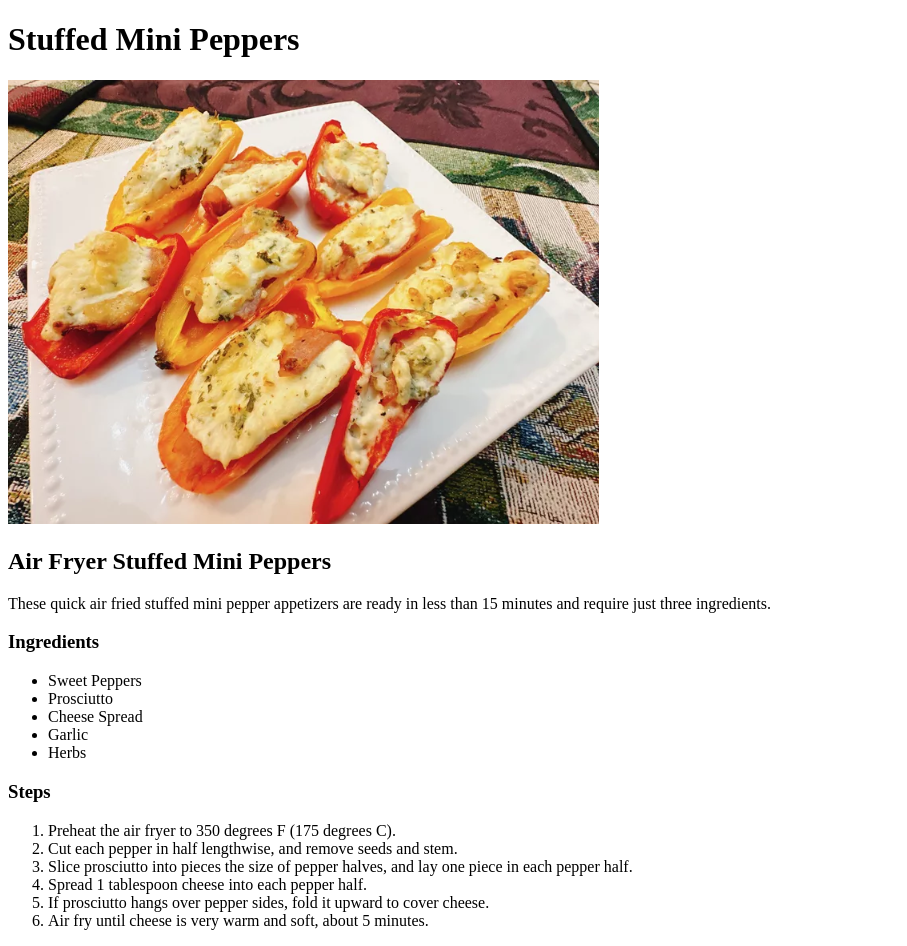
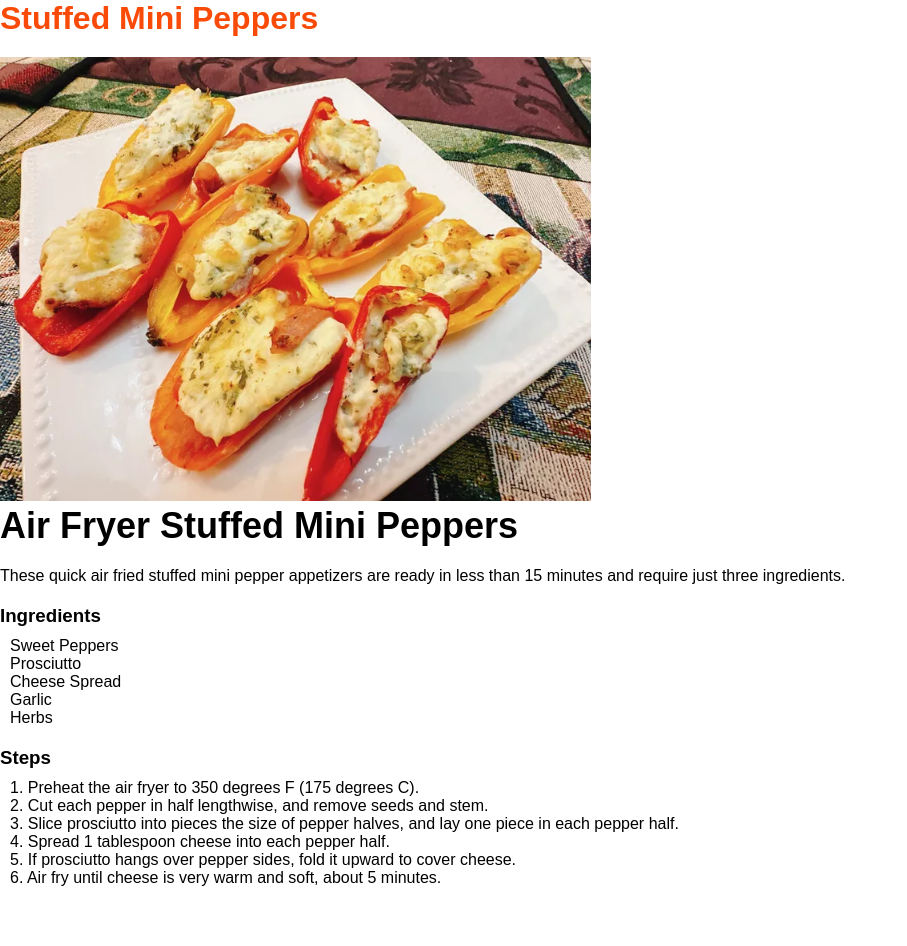
Before and after one commit to hanabata84/css-odin-recipes, a plain HTML site: page recipes/peppers.html in a window 1280 px wide. Shown: the whole page, without its empty margins (0-907 px from the left). After the commit the page ends 887 px from the top, so only its background shows below. Drawn offline with Linux system fonts and the light colour scheme.

Commit message:
added styles and remove the default styles

```diff
--- a/recipes/peppers.html
+++ b/recipes/peppers.html
@@ -4,6 +4,7 @@
     <meta charset="UTF-8">
     <meta name="viewport" content="width=device-width, initial-scale=1.0">
     <title>Odin Recipes</title>
+    <link rel="stylesheet" href="../style.css">
 </head>
 <body>
     <h1>Stuffed Mini Peppers</h1>
@@ -24,12 +25,12 @@
     </ul>
     <h3>Steps</h3>
     <ol>
-        <li>Preheat the air fryer to 350 degrees F (175 degrees C).</li>
-        <li>Cut each pepper in half lengthwise, and remove seeds and stem.</li>
-        <li>Slice prosciutto into pieces the size of pepper halves, and lay one piece in each pepper half.</li>
-        <li>Spread 1 tablespoon cheese into each pepper half.</li>
-        <li>If prosciutto hangs over pepper sides, fold it upward to cover cheese.</li>
-        <li>Air fry until cheese is very warm and soft, about 5 minutes.</li>
+        <li>1. Preheat the air fryer to 350 degrees F (175 degrees C).</li>
+        <li>2. Cut each pepper in half lengthwise, and remove seeds and stem.</li>
+        <li>3. Slice prosciutto into pieces the size of pepper halves, and lay one piece in each pepper half.</li>
+        <li>4. Spread 1 tablespoon cheese into each pepper half.</li>
+        <li>5. If prosciutto hangs over pepper sides, fold it upward to cover cheese.</li>
+        <li>6. Air fry until cheese is very warm and soft, about 5 minutes.</li>
     </ol>
 </body>
 </html>
--- /dev/null
+++ b/style.css
@@ -0,0 +1,31 @@
+* {
+    font-family: Arial, Helvetica, sans-serif;
+    margin: 0;
+    padding: 0;
+}
+
+ul {
+    list-style: none;
+}
+
+li {
+    padding-left: 10px;
+}
+
+h1 {
+    color: #f94b07;
+    margin-bottom: 20px;
+}
+
+h2 {
+    margin-bottom: 20px;
+    font-size: 36px;
+}
+
+h3 {
+    margin-top: 20px;
+    margin-bottom: 10px;
+}
+a {
+    font-size: 20px;
+}
```
Also changed, not shown: index.html (+1 -0 lines), recipes/beef.html (+7 -6 lines), recipes/lasagna.html (+7 -6 lines).
